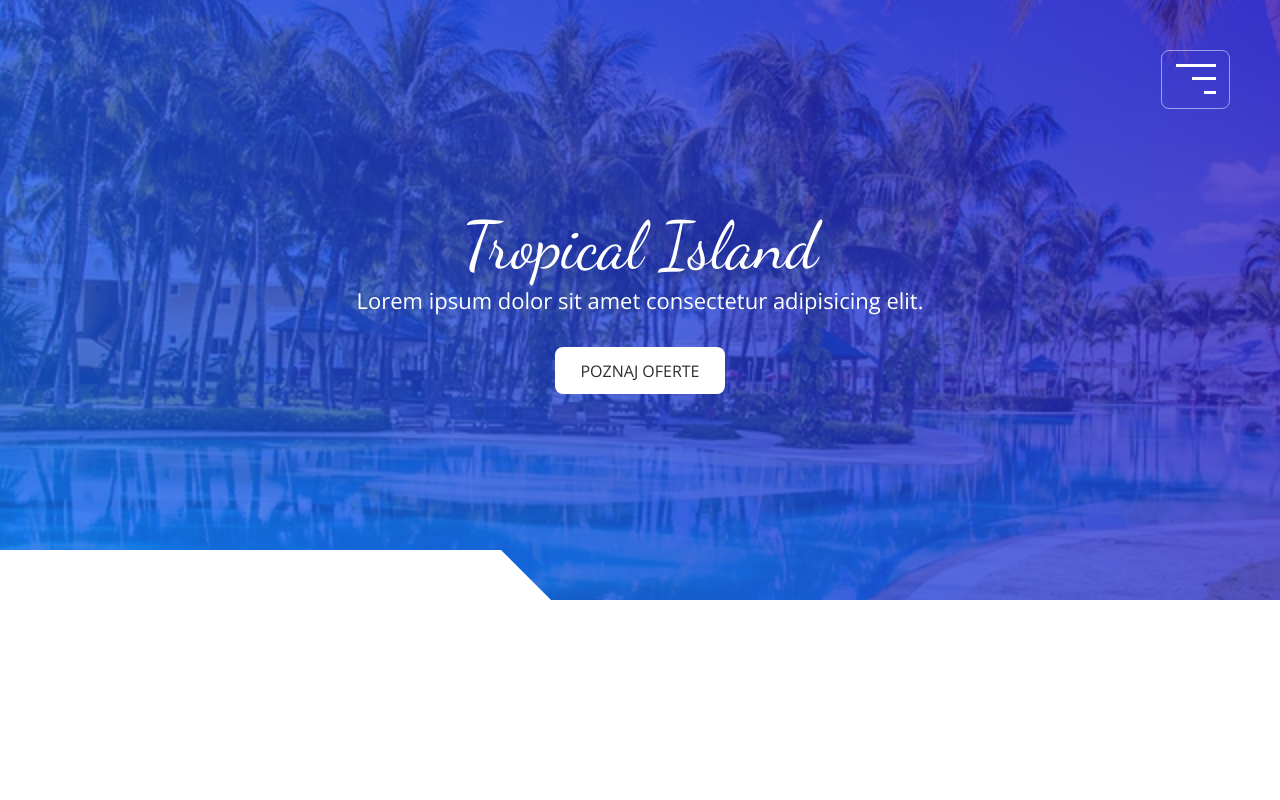
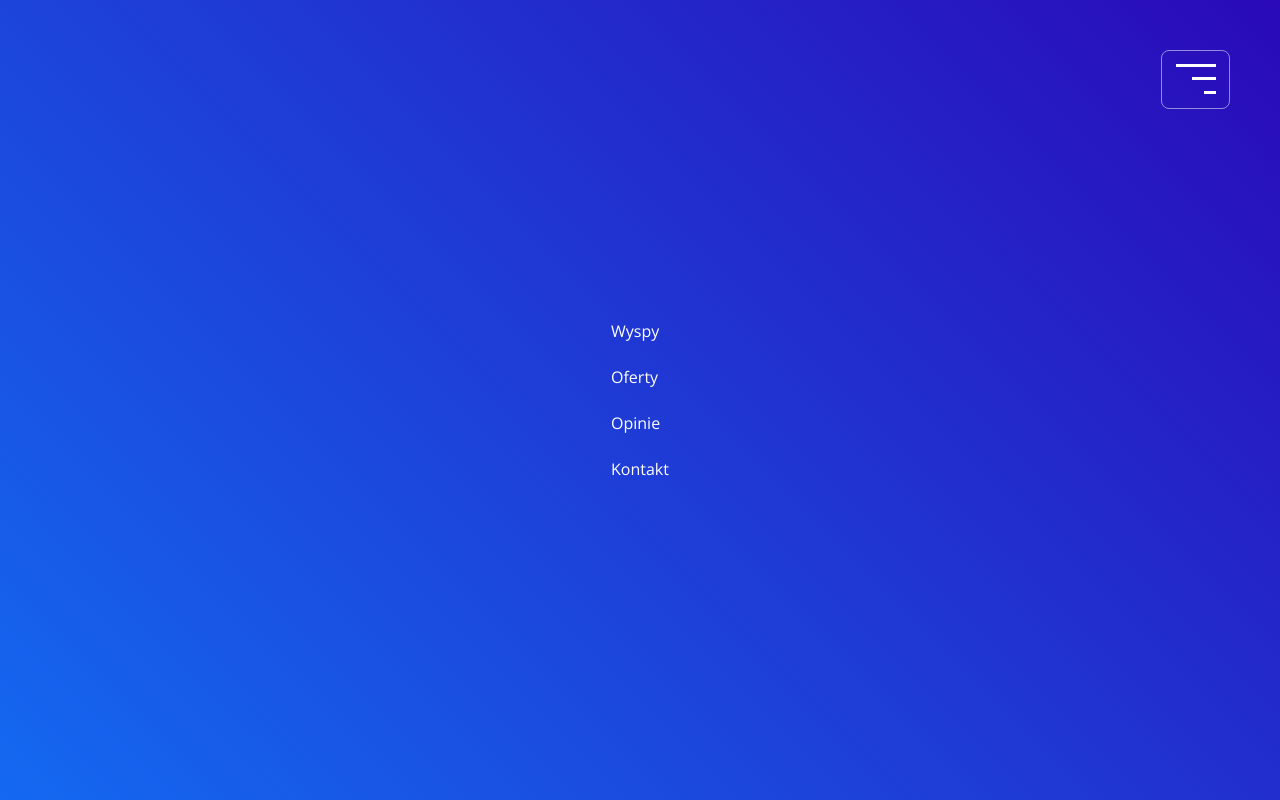
Before and after one commit to Adriann77/tropical-paradise, a plain HTML site: page index.html in a window 1280 px wide. Both pictures are taken after a click on the button 1195 px from the left and 79 px from the top of the page. Drawn offline with nearby package versions, Linux system fonts and the light colour scheme.

Commit message:
created nav and animation using js

```diff
--- a/index.html
+++ b/index.html
@@ -16,22 +16,28 @@
 
 <body>
 
-     <button class="burger-btn">
+    <button class="burger-btn ">
         <div class="burger-btn__box">
             <div class="burger-btn__bars"></div>
         </div>
     </button>
 
-     <nav class="nav">
+    <nav class="nav ">
+        <div class="nav__items ">
+            <a href="#islands" class="nav__item  ">Wyspy</a>
+            <a href="#offers" class="nav__item">Oferty</a>
+            <a href="#reviews" class="nav__item">Opinie</a>
+            <a href="#contact" class="nav__item">Kontakt</a>
+        </div>
+    </nav>
     <header class="header section">
         <h1 class="header__heading">Tropical Island</h1>
         <p class="header__text">Lorem ipsum dolor sit amet consectetur adipisicing elit.</p>
         <a href="offers" class="header__btn btn-special-animation">poznaj oferte</a>
         <div class="white-block white-block-left"></div>
     </header>
-     </nav>
 
-     <script src="/js/main.js"></script>
+    <script src="js/main.js"></script>
 </body>
 
 </html>
--- a/js/main.js
+++ b/js/main.js
@@ -1 +1,38 @@
-@im
+const nav = document.querySelector('.nav')
+const navBtn = document.querySelector('.burger-btn')
+const allNavItems = document.querySelectorAll('.nav__item')
+
+const handleNav = () => {
+  nav.classList.toggle('nav--active')
+
+  allNavItems.forEach(item => {
+    item.addEventListener('click', () => {
+      nav.classList.remove('nav--active')
+    })
+  })
+
+  handleNavItemsAnimation()
+  deleteAnimation()
+}
+
+const handleNavItemsAnimation = () => {
+  let delayTime = 0
+
+  allNavItems.forEach(item => {
+    item.classList.toggle('nav-items-animation')
+    item.style.animationDelay = '.' + delayTime + 's'
+    delayTime++
+  })
+}
+
+navBtn.addEventListener('click', handleNav)
+
+const deleteAnimation = () => {
+  allNavItems.forEach(item => {
+    item.addEventListener('click', () => {
+      allNavItems.forEach(el => {
+        el.classList.remove('nav-items-animation')
+      })
+    })
+  })
+}
--- a/sass/style.scss
+++ b/sass/style.scss
@@ -115,6 +115,62 @@ body {
   }
 }
 
+.nav {
+  position: fixed;
+  top: 0;
+  display: flex;
+  justify-content: center;
+  align-items: center;
+  height: 100vh;
+  width: 100%;
+  transform: translateX(100%);
+  background-image: $blue-gradient-solid;
+  z-index: 100;
+  transition: 0.5s cubic-bezier(0.65, 0.05, 0.36, 1);
+
+  &--active {
+    transform: translateX(0);
+  }
+
+  &__item {
+    position: relative;
+    display: block;
+    margin: 0.5em 0;
+    padding: 0.5em 2em;
+    color: $pure-white;
+    text-decoration: none;
+    &::before {
+      content: '';
+      position: absolute;
+      top: 0;
+      left: 0;
+      width: 3px;
+      height: 100%;
+      background-color: $pure-white;
+      transform: scaleY(0);
+      transition: transform 0.3s;
+    }
+
+    &:hover::before {
+      transform: scaleY(1);
+    }
+  }
+}
+
+
+@keyframes navItemsAnimation {
+  from{
+    transform: translateX(200%);
+  }
+  to{
+    transform: translateX(0);
+  }
+}
+
+.nav-items-animation{
+  animation: navItemsAnimation 1s;
+}
+
 // =======================================
 // MEDIA
 // =======================================
@@ -144,7 +200,7 @@ body {
     right: 50px;
   }
 
-  .header{
-     background-image: $blue-gradient, url('../img/hero-mini.jpg');
+  .header {
+    background-image: $blue-gradient, url('../img/hero-bg.jpg');
   }
 }
```
Also changed, not shown: css/style.css, 1 other file. Lines whose indentation alone changed are shown as unchanged.
